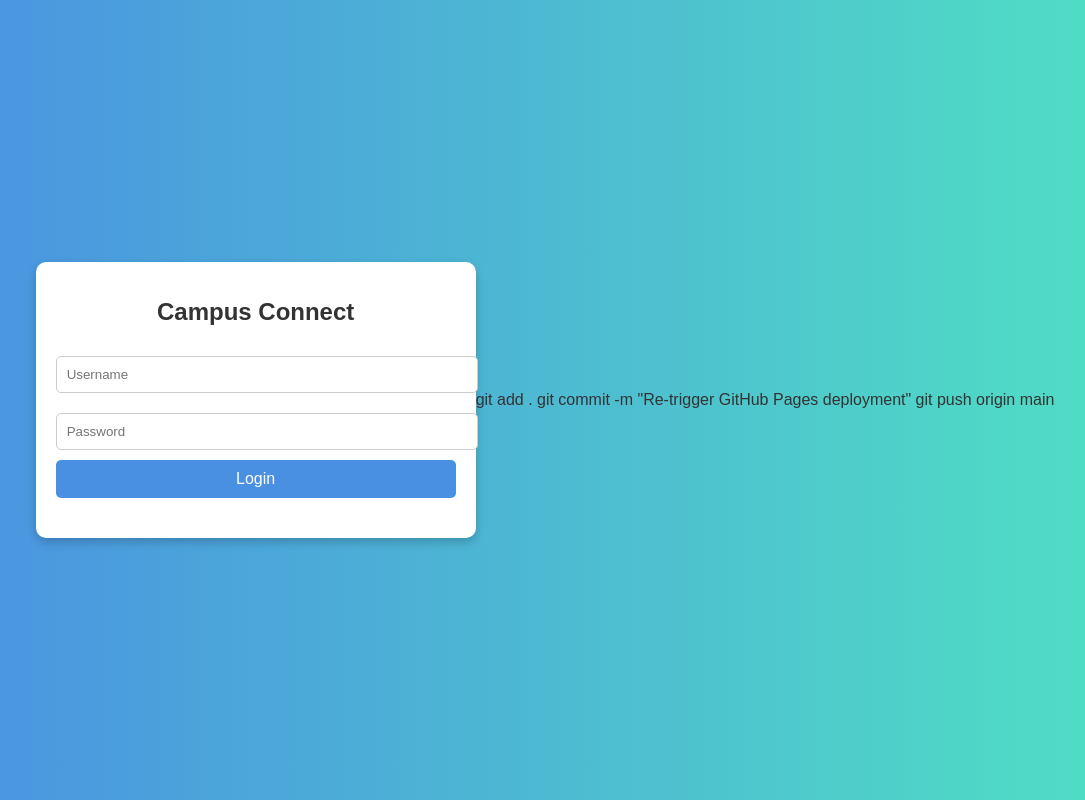
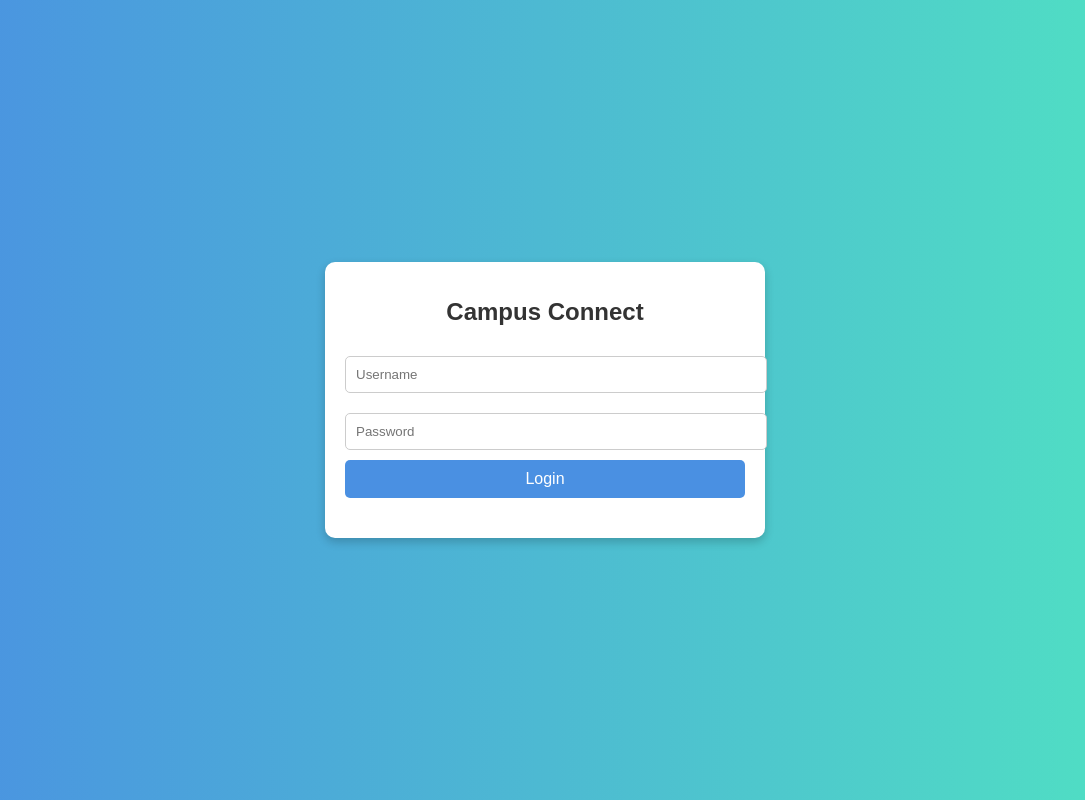
Before and after one commit to Amman-cyber/Budget, a plain HTML site: page index.html in a window 1280 px wide. Shown: the whole page, without its empty margins (95-1180 px from the left). Drawn offline with Linux system fonts and the light colour scheme.

Commit message:
Update index.html

```diff
--- a/index.html
+++ b/index.html
@@ -19,6 +19,3 @@
     <script src="script.js"></script>
 </body>
 </html>
-git add .
-git commit -m "Re-trigger GitHub Pages deployment"
-git push origin main
```
